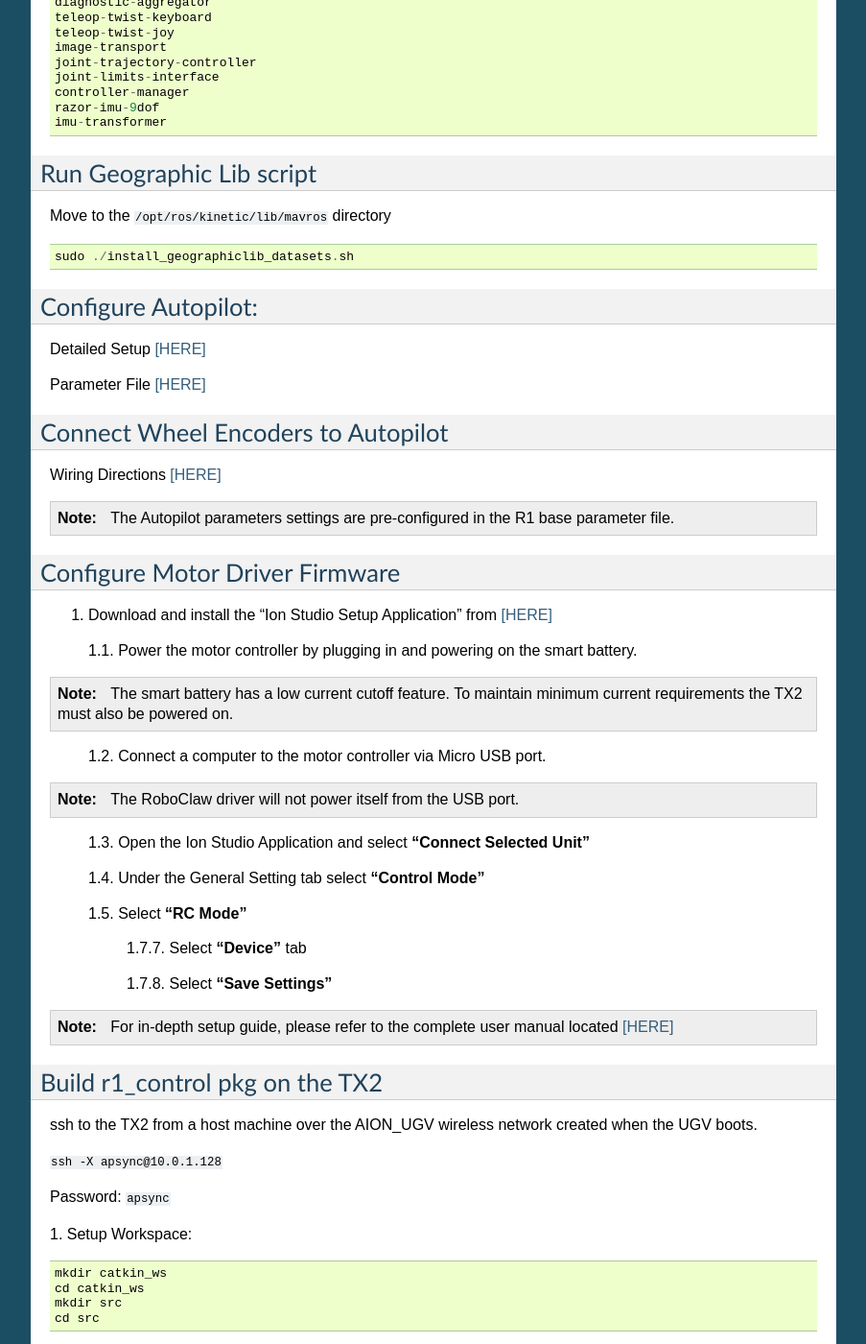
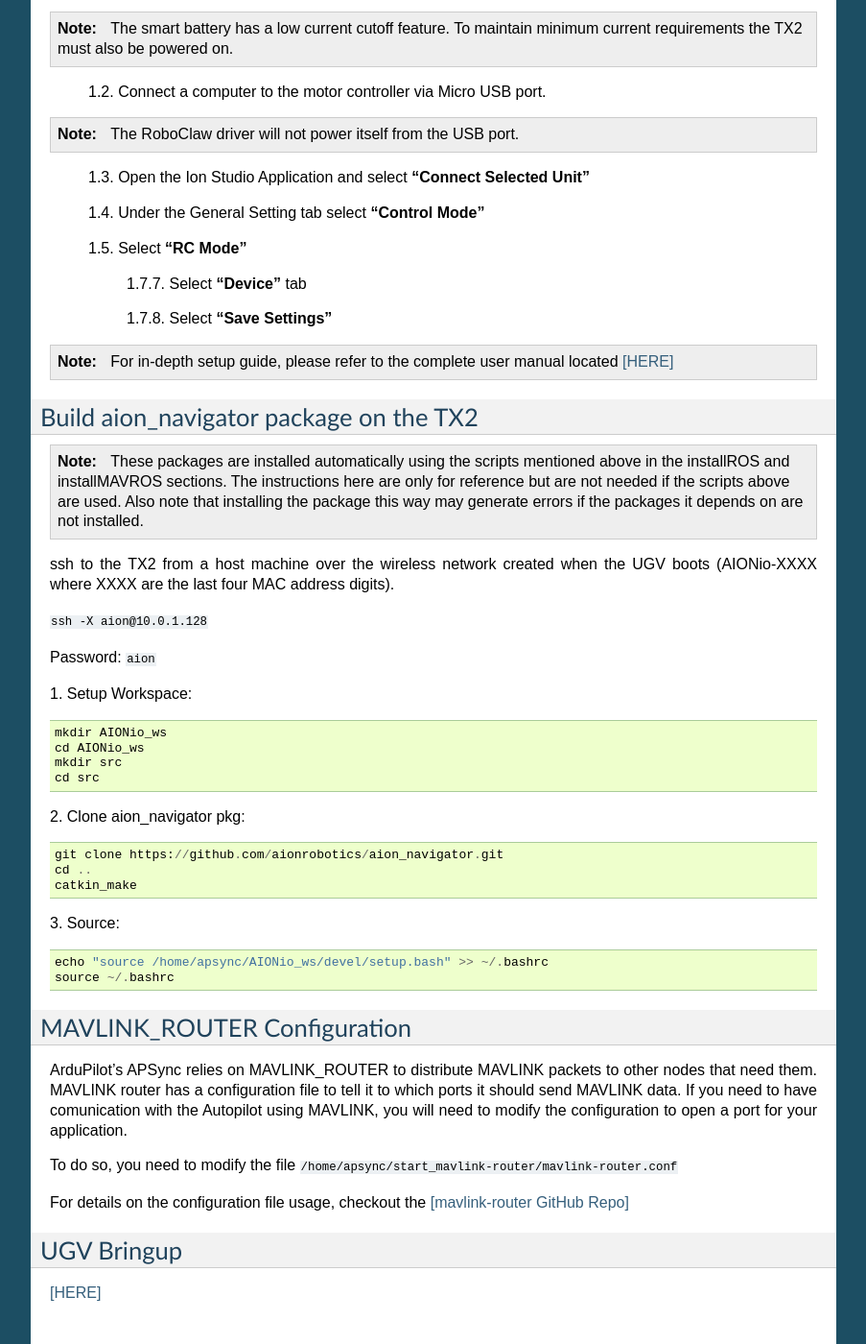
Before and after one commit to aionrobotics/docs, a Sphinx documentation site: the page built from docs/arduros-robot-configuration.rst, in a window 1280 px wide and 1400 px high, scrolled down 2025 px. Shown: the whole window at 96% size, without its empty margins (198-1101 px from the left). Built offline with Sphinx 7.4.7, drawn with Linux system fonts in a browser that asks for light colours; pages that are not in the unit, such as notebooks, are missing from menus; some of the changed text lies outside the part shown.

Commit message:
Updated ArduROS Configuration

```diff
--- a/docs/arduros-robot-configuration.rst
+++ b/docs/arduros-robot-configuration.rst
@@ -48,81 +48,34 @@
 
 1. The following prerequisites must be installed/setup on NVIDIA Jetson TX2
 
-  [x] NVIDIA Jetpack 3.2.1
+  [x] NVIDIA Jetpack 3.3
 
 Build APSync on the TX2
 -------------------------
-Directions `[HERE] <https://github.com/aionrobotics/apsync>`_
+Directions `[HERE] <https://github.com/aionrobotics/companion/blob/next-tx2/Nvidia_JTX1/Ubuntu/1_create_base_image-tx2.txt>`_
 
 When the UGV boots, a Wifi Access Point is created:
 
-SSID: ``AION_UGV``
+SSID: ``AIONio-XXXX``
 
 Password: ``aionrobotics``
 
-User: ``apsync``
+User: ``aion``
 
-Password: ``apsync``
+Password: ``aion``
 
-``ssh -X apsync@10.0.1.128``
+``ssh -X aion@10.0.1.128``
 
 Install ROS on the TX2
 ----------------------
-Directions `[HERE] <http://wiki.ros.org/kinetic/Installation/Ubuntu>`_
+Use the ``installROS.sh`` script from our `[installROSTX2 GitHub Repo] <https://github.com/aionrobotics/installROSTX2>`_
 
 
-Install dependencies:
+Install MAVROS packages:
 ---------------------
-::
 
-  sudo apt-get install python-rosinstall python-rosinstall-generator python-wstool python-catkin-tools build-essential -y
+Use the ``installMAVROS.sh`` script from our `[installROSTX2 GitHub Repo] <https://github.com/aionrobotics/installROSTX2>`_
 
-
-To install specific ROS pkgs:
-::
-
-  sudo apt-get install ros-kinetic-PACKAGE
-
-Pkgs:
-
-::
-
-  serial
-  mavros
-  rqt
-  rqt-common-plugins
-  rqt-robot-plugins
-  navigation
-  xacro
-  robot-state-publisher
-  joint-state-controller
-  diff-drive-controller
-  robot-localization
-  twist-mux
-  interactive-market-twist-server
-  opencv-apps
-  gazebo-ros
-  gmapping
-  joy
-  diagnostic-aggregator
-  teleop-twist-keyboard
-  teleop-twist-joy
-  image-transport
-  joint-trajectory-controller
-  joint-limits-interface
-  controller-manager
-  razor-imu-9dof
-  imu-transformer
-
-
-Run Geographic Lib script
--------------------------
-
-Move to the ``/opt/ros/kinetic/lib/mavros`` directory
-
-::
-
-  sudo ./install_geographiclib_datasets.sh
 
 Configure Autopilot:
 --------------------
@@ -167,28 +120,30 @@
 .. note:: For in-depth setup guide, please refer to the complete user manual located `[HERE] <http://downloads.ionmc.com/docs/roboclaw_user_manual.pdf>`_
 
 
-Build r1_control pkg on the TX2
+Build aion_navigator package on the TX2
 -------------------------------
 
-ssh to the TX2 from a host machine over the AION_UGV wireless network created when the UGV boots.
+.. note:: These packages are installed automatically using the scripts mentioned above in the installROS and installMAVROS sections. The instructions here are only for reference but are not needed if the scripts above are used. Also note that installing the package this way may generate errors if the packages it depends on are not installed.
 
-``ssh -X apsync@10.0.1.128``
+ssh to the TX2 from a host machine over the wireless network created when the UGV boots (AIONio-XXXX where XXXX are the last four MAC address digits).
 
-Password: ``apsync``
+``ssh -X aion@10.0.1.128``
+
+Password: ``aion``
 
 1. Setup Workspace:
 ::
 
-  mkdir catkin_ws
-  cd catkin_ws
+  mkdir AIONio_ws
+  cd AIONio_ws
   mkdir src
   cd src
 
 
-2. Clone r1_control pkg:
+2. Clone aion_navigator pkg:
 ::
 
-  git clone https://github.com/aionrobotics/aion_r1.git
+  git clone https://github.com/aionrobotics/aion_navigator.git
   cd ..
   catkin_make
 
@@ -196,14 +151,17 @@
 3. Source:
 ::
 
-  echo "source /home/apsync/catkin_ws/devel/setup.bash" >> ~/.bashrc
+  echo "source /home/apsync/AIONio_ws/devel/setup.bash" >> ~/.bashrc
   source ~/.bashrc
 
-4. Replace APSync mavlink-router config file:
-::
+MAVLINK_ROUTER Configuration
+----------------------------
 
-  cp /home/apsync/catkin_ws/src/aion_r1/r1_control/config/mavlink-router.conf /home/apsync/start_mavlink-router
+ArduPilot's APSync relies on MAVLINK_ROUTER to distribute MAVLINK packets to other nodes that need them. MAVLINK router has a configuration file to tell it to which ports it should send MAVLINK data. If you need to have comunication with the Autopilot using MAVLINK, you will need to modify the configuration to open a port for your application.
 
+To do so, you need to modify the file ``/home/apsync/start_mavlink-router/mavlink-router.conf``
+
+For details on the configuration file usage, checkout the `[mavlink-router GitHub Repo] <https://github.com/intel/mavlink-router>`_
 
 UGV Bringup
 -------------
```
